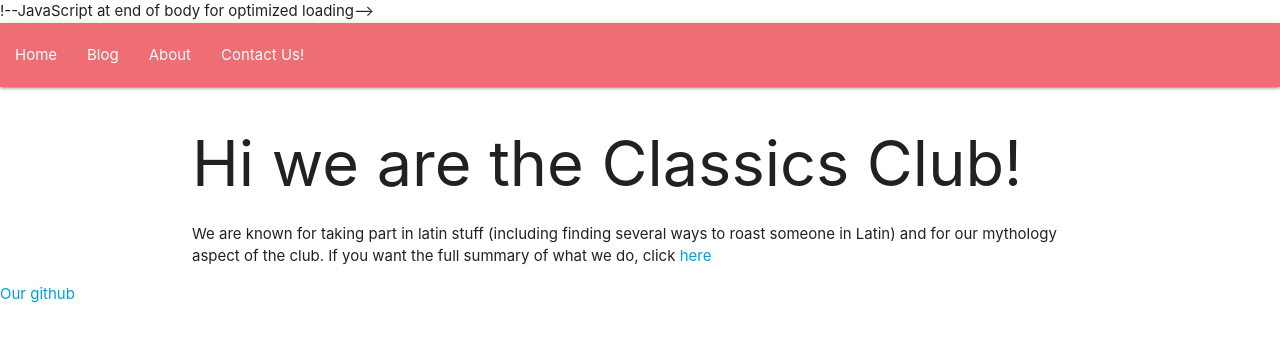
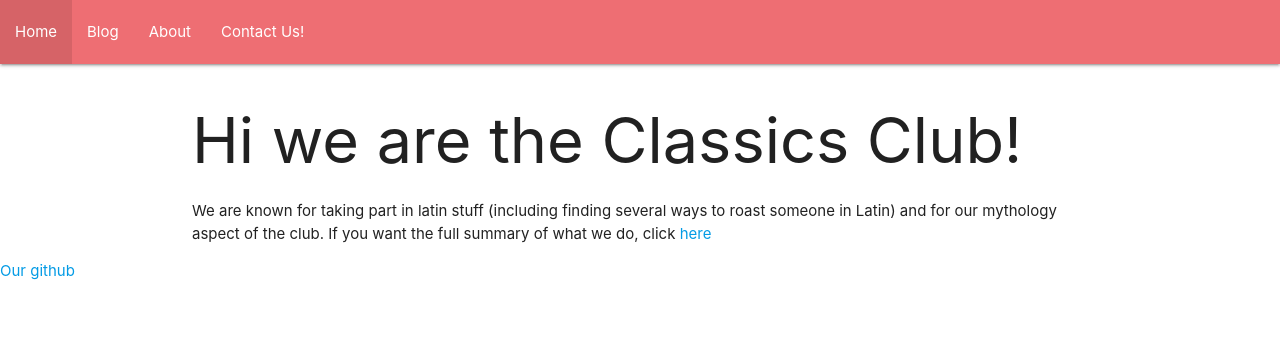
Before and after one commit to stuyCLC/stuyCLC.github.io, a Jekyll site: the page built from index.html, in a window 1280 px wide. Shown: the top 342 px of the page. Built offline with Jekyll 4.4.1, drawn with Linux system fonts in a browser that asks for light colours.

Commit message:
Update default.html

```diff
--- a/_layouts/default.html
+++ b/_layouts/default.html
@@ -7,7 +7,7 @@
 			<link type="text/css" rel="stylesheet" href="css/materialize.min.css"  media="screen,projection"/>
 		</head>
 		<body>
-			!--JavaScript at end of body for optimized loading-->
+			<!--JavaScript at end of body for optimized loading-->
 			<script type="text/javascript" src="js/materialize.min.js"></script>
 			<nav>
 	    		<ul>
```
